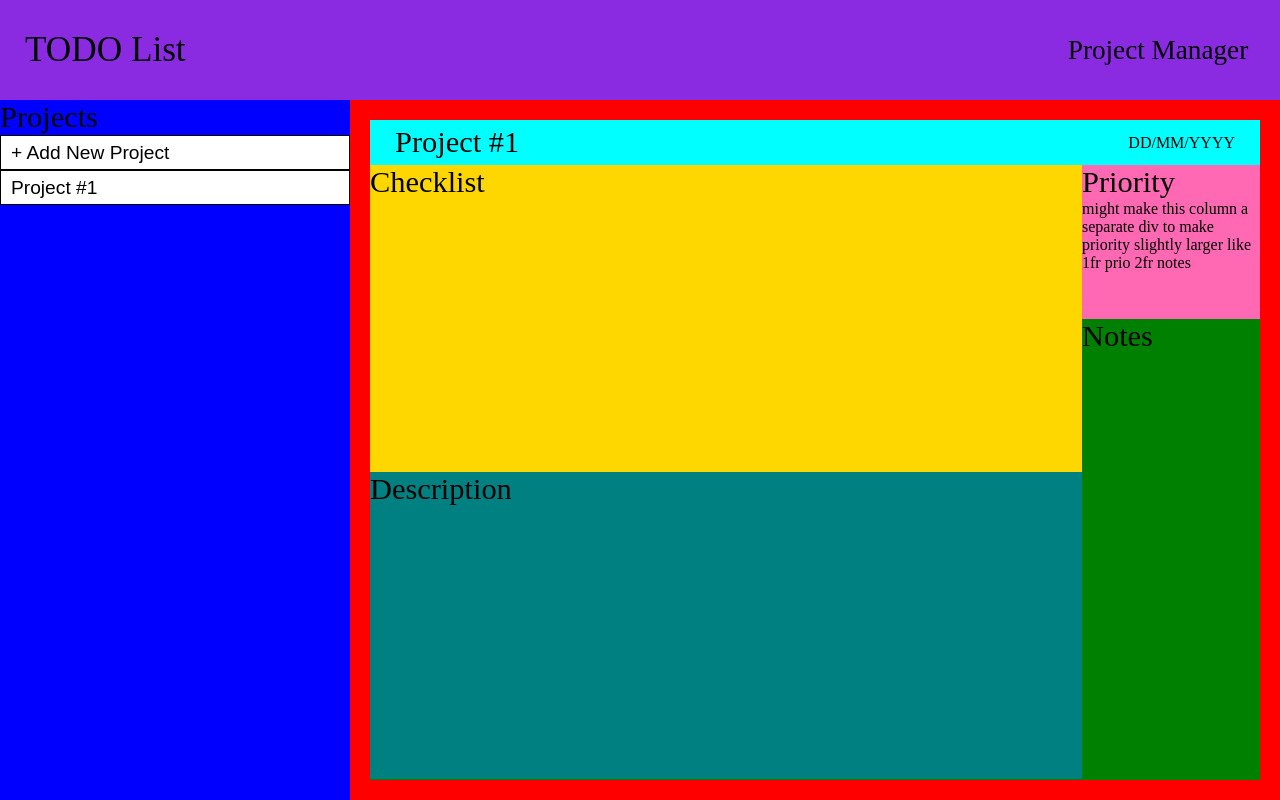
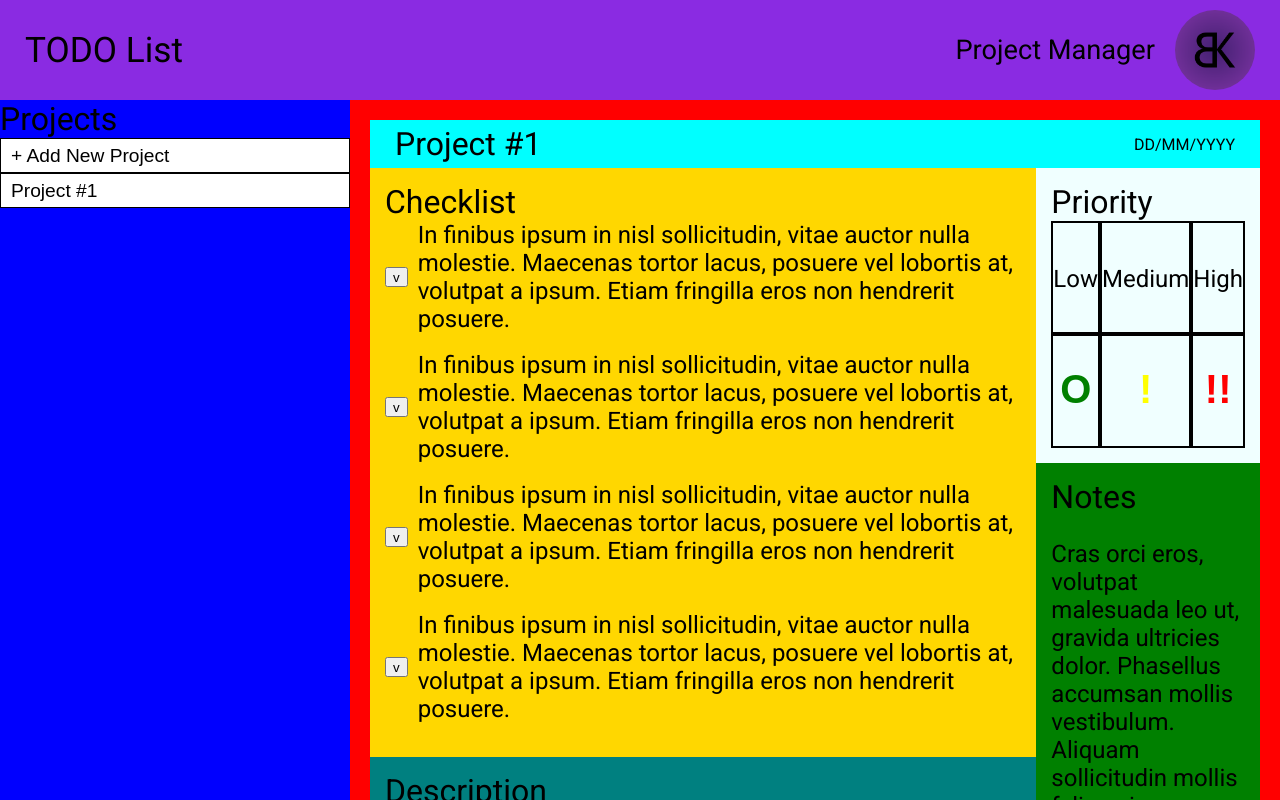
Before and after one commit to levib00/todo-list, a website built with webpack: page dist/index.html in a window 1280 px wide. Built offline with nearby package versions, Linux system fonts and the light colour scheme.

Commit message:
Test more general layout

```diff
--- a/dist/index.html
+++ b/dist/index.html
@@ -13,7 +13,7 @@
         <div id="hero">
             TODO List
         </div>
-        <div>Project Manager <img src="" alt=""></div>
+        <div id="profile">Project Manager <img id="profile-image" src="/dist/images/logo.png" alt=""></div>
     </header>
     <div id="content">
         <div id="sidebar">
@@ -29,10 +29,56 @@
                 <div id="project-date">DD/MM/YYYY</div>
             </div>
             <div id="project-content">
-                <div id="checklist"><div class="subtitle">Checklist</div></div>
-                <div id="priority"><div class="subtitle">Priority</div>might make this column a separate div to make priority slightly larger like 1fr prio 2fr notes</div>
-                <div id="description"><div class="subtitle">Description</div></div>
-                <div id="notes"><div class="subtitle">Notes</div></div>
+                <div id="checklist" class="project-box">
+                    <div class="subtitle">Checklist</div>
+                    <div class="checklist-item">
+                        <button class="check-button">v</button>
+                        <div class="project-text">In finibus ipsum in nisl sollicitudin, vitae auctor nulla molestie. Maecenas tortor lacus, posuere vel lobortis at, volutpat a ipsum. Etiam fringilla eros non hendrerit posuere.</div>
+                    </div>
+                    <div class="checklist-item">
+                        <button class="check-button">v</button>
+                        <div class="project-text">In finibus ipsum in nisl sollicitudin, vitae auctor nulla molestie. Maecenas tortor lacus, posuere vel lobortis at, volutpat a ipsum. Etiam fringilla eros non hendrerit posuere.</div>
+                    </div>
+                    <div class="checklist-item">
+                        <button class="check-button">v</button>
+                        <div class="project-text">In finibus ipsum in nisl sollicitudin, vitae auctor nulla molestie. Maecenas tortor lacus, posuere vel lobortis at, volutpat a ipsum. Etiam fringilla eros non hendrerit posuere.</div>
+                    </div>
+                    <div class="checklist-item">
+                        <button class="check-button">v</button>
+                        <div class="project-text">In finibus ipsum in nisl sollicitudin, vitae auctor nulla molestie. Maecenas tortor lacus, posuere vel lobortis at, volutpat a ipsum. Etiam fringilla eros non hendrerit posuere.</div>
+                    </div>
+                </div>
+                <div id="priority" class="project-box">
+                    <div class="subtitle">Priority</div>
+                    <div id="prio-grid">
+                        <div class="prio-in-box">
+                            <div class="project-text">Low</div>
+                        </div>
+                        <div class="prio-in-box">
+                            <div class="project-text">Medium</div>
+                        </div>
+                        <div class="prio-in-box">
+                            <div class="project-text">High</div>
+                        </div>
+                        <div class="prio-in-box">
+                            <button class="prio-button" id="low-prio">O</button>
+                        </div>
+                        <div class="prio-in-box">
+                            <button class="prio-button" id="medium-prio">!</button>
+                        </div>
+                        <div class="prio-in-box">
+                            <button class="prio-button" id="high-prio">!!</button>
+                        </div>
+                    </div>
+                </div>
+                <div id="description" class="project-box">
+                    <div class="subtitle">Description</div>
+                    <p class="project-text">Lorem ipsum dolor sit amet, consectetur adipiscing elit. Phasellus nec suscipit ex. Aenean dui ligula, sollicitudin sed nulla quis, gravida accumsan diam. Nunc viverra posuere augue quis fringilla. Vestibulum tempus sed sem vehicula sollicitudin. Proin convallis dignissim augue eget condimentum. Nam vel maximus metus, aliquam cursus odio. Curabitur sit amet luctus erat. Praesent mollis venenatis pharetra. Curabitur feugiat sem ullamcorper elementum faucibus. Mauris vulputate nisi leo, sed tincidunt enim dapibus vitae. Phasellus et libero posuere, auctor purus nec, feugiat odio. Ut efficitur hendrerit elit nec dignissim. Fusce in massa eget nisi volutpat varius. </p>
+                </div>
+                <div id="notes" class="project-box">
+                    <div class="subtitle">Notes</div>
+                    <p class="project-text">Cras orci eros, volutpat malesuada leo ut, gravida ultricies dolor. Phasellus accumsan mollis vestibulum. Aliquam sollicitudin mollis felis quis aliquam. Suspendisse id odio aliquam mi pretium vulputate sit amet at est.</p>
+                </div>
             </div>
         </div>
     </div>
--- a/dist/styles/styles.css
+++ b/dist/styles/styles.css
@@ -1,3 +1,5 @@
+@import url('https://fonts.googleapis.com/css2?family=Roboto:wght@400;700&display=swap');
+
 html, body {
     padding: 0;
     margin: 0;
@@ -5,8 +7,7 @@ html, body {
     margin-right: calc(-1 * (100vw - 100%));
     overflow-x: hidden;
     height:100%;
-}
-html {
+    font-family: 'Roboto', sans-serif;
 }
 #header {
     background-color:blueviolet;
@@ -20,6 +21,15 @@ html {
 #hero {
     font-size: 2.2rem;
 }
+#profile {
+    display: flex;
+    align-items: center;
+    gap: 20px;
+}
+#profile-image {
+    height: 80px;
+    border-radius: 90px;
+}
 #content {
     display: grid;
     grid-template-columns: 350px 1fr;
@@ -27,7 +37,7 @@ html {
     height: calc(100% - 100px);
 }
 .subtitle {
-    font-size: 1.9rem;
+    font-size: 2rem;
 }
 #sidebar {
     background-color: blue;
@@ -66,6 +76,17 @@ button:hover {
 #checklist {
     grid-row: 1/3 ;
     background-color:gold ;
+    display: flex;
+    flex-direction: column;
+}
+.checklist-item {
+    display: flex;
+    gap: 10px;
+    margin-bottom: 18px;
+    align-items: center;
+}
+.check-button {
+    height: 20px;
 }
 #description {
     grid-row: 3/5;
@@ -73,8 +94,50 @@ button:hover {
 }
 #priority {
     grid-row: 1/2;
-    background-color:hotpink;
+    background-color:azure;
 }
 #notes {
     grid-row: 2/5;
 }
+.project-box {
+    padding: 15px;
+}
+.project-text {
+    font-size: 1.5rem;
+}
+#prio-grid {
+    display: grid;
+    grid-template: 1fr 1fr/1fr 1fr 1fr;
+    height: calc(100% - 42px);
+}
+.prio-in-box {
+    border: black 2px solid;
+    height: 100%;
+    display: flex;
+    justify-content: center;
+    align-items: center;
+}
+.prio-button {
+    border:none;
+    background-color: azure;
+    font-size: 2.5rem;
+    font-weight: 700;
+}
+#high-prio:hover {
+    text-shadow: brown 0px 0px 8px;
+}
+#medium-prio:hover {
+    text-shadow:#f2ff00 0px 0px 8px;
+}
+#low-prio:hover {
+    text-shadow: lime 0px 0px 8px;
+}
+#low-prio {
+    color: green;
+}
+#medium-prio {
+    color: yellow;
+}
+#high-prio {
+    color: red;
+}
```
Also changed, not shown: dist/images/logo.png (added).
